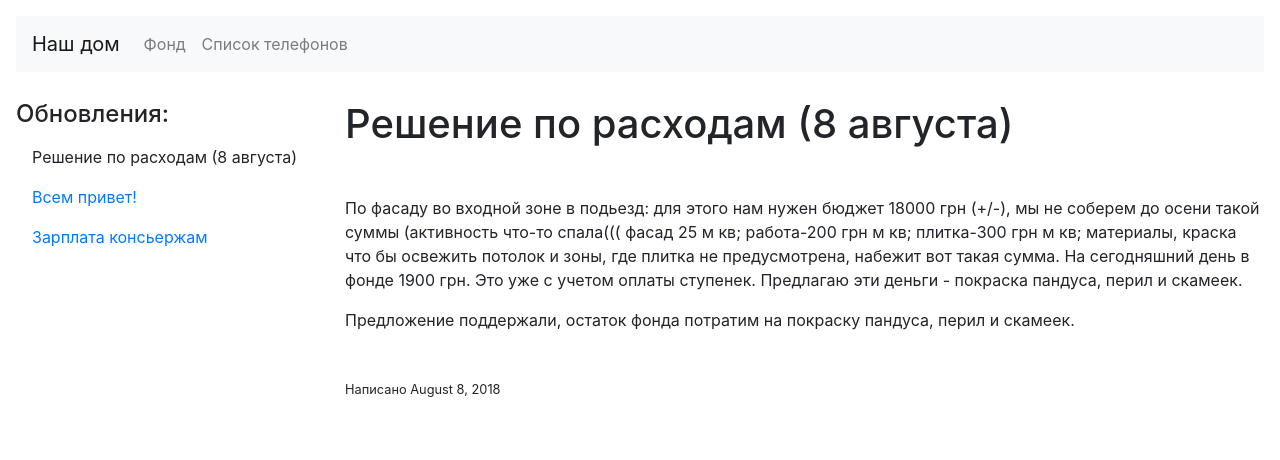
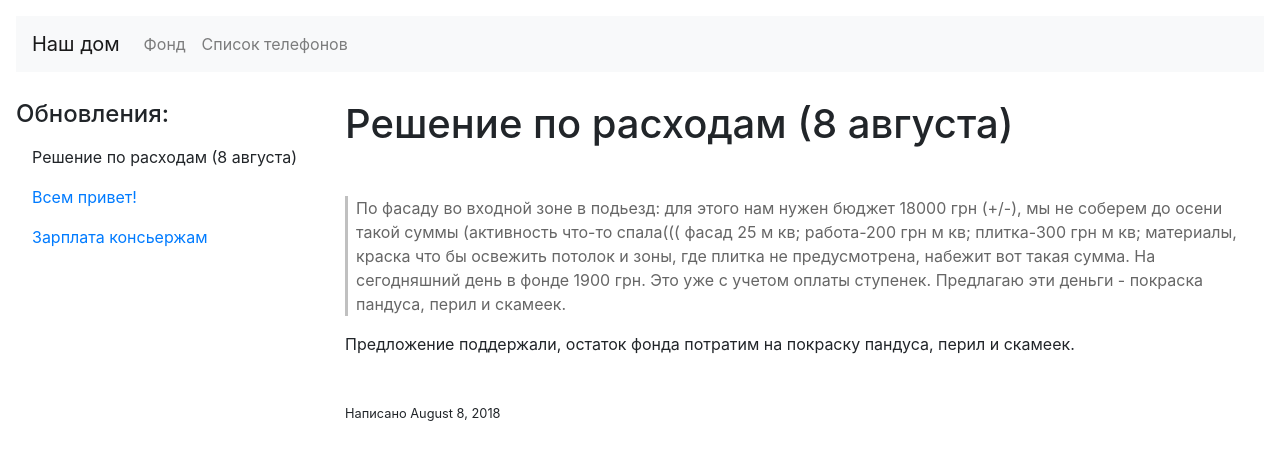
Before and after one commit to heroes-kiev/16b, a Jekyll site: the page built from _posts/2018-08-08-costs-target.md, in a window 1280 px wide. Shown: the top 460 px of the page. Built offline with Jekyll 4.4.1, drawn with Linux system fonts in a browser that asks for light colours.

Commit message:
add blockquote styling

```diff
--- a/assets/css/grid.css
+++ b/assets/css/grid.css
@@ -67,3 +67,9 @@ footer {
 #layout > footer {
   grid-area: footer;
 }
+
+blockquote {
+  color: #666666;
+  border-left: 3px solid silver;
+  padding-left: 0.5em;
+}
```
